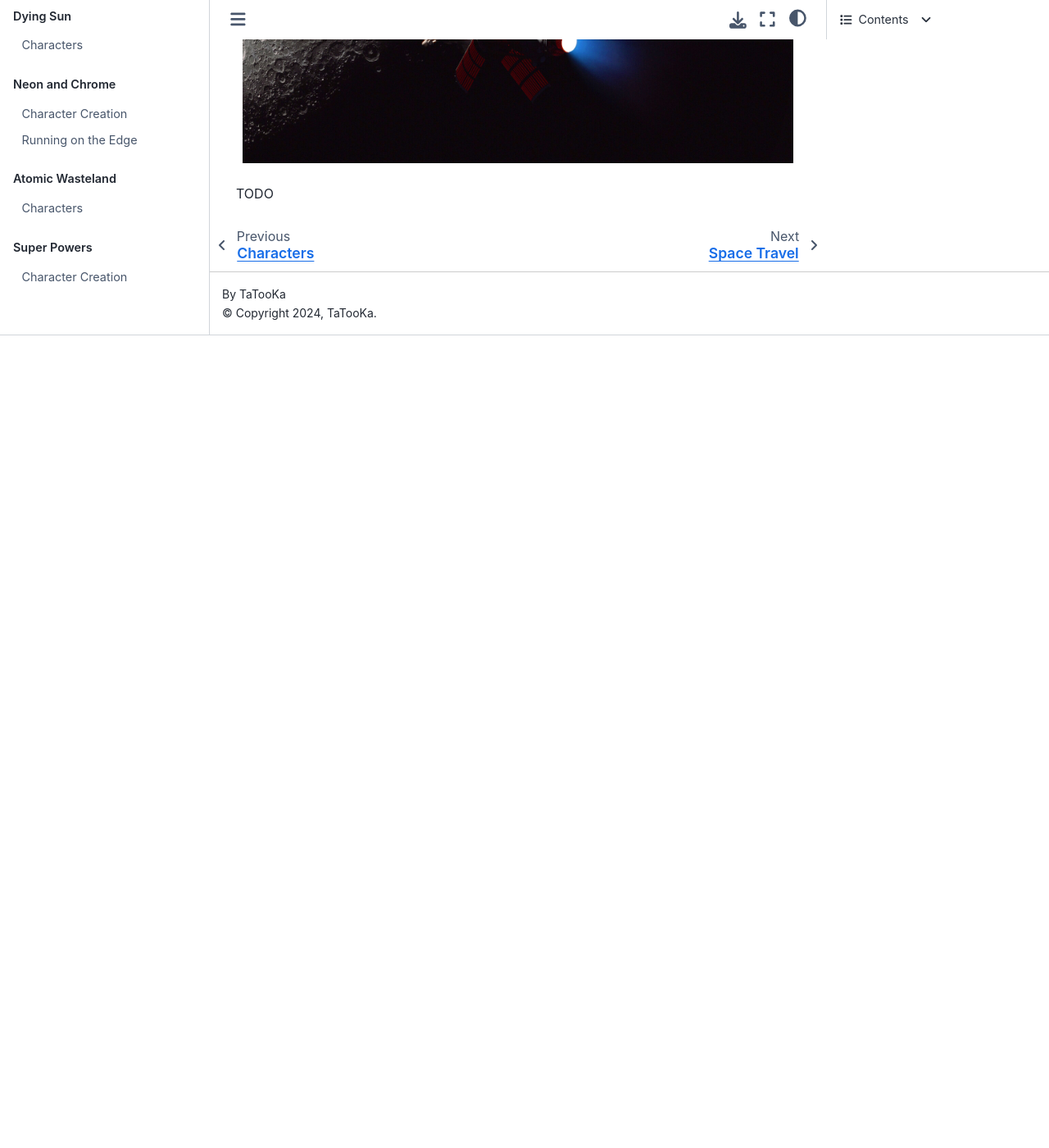
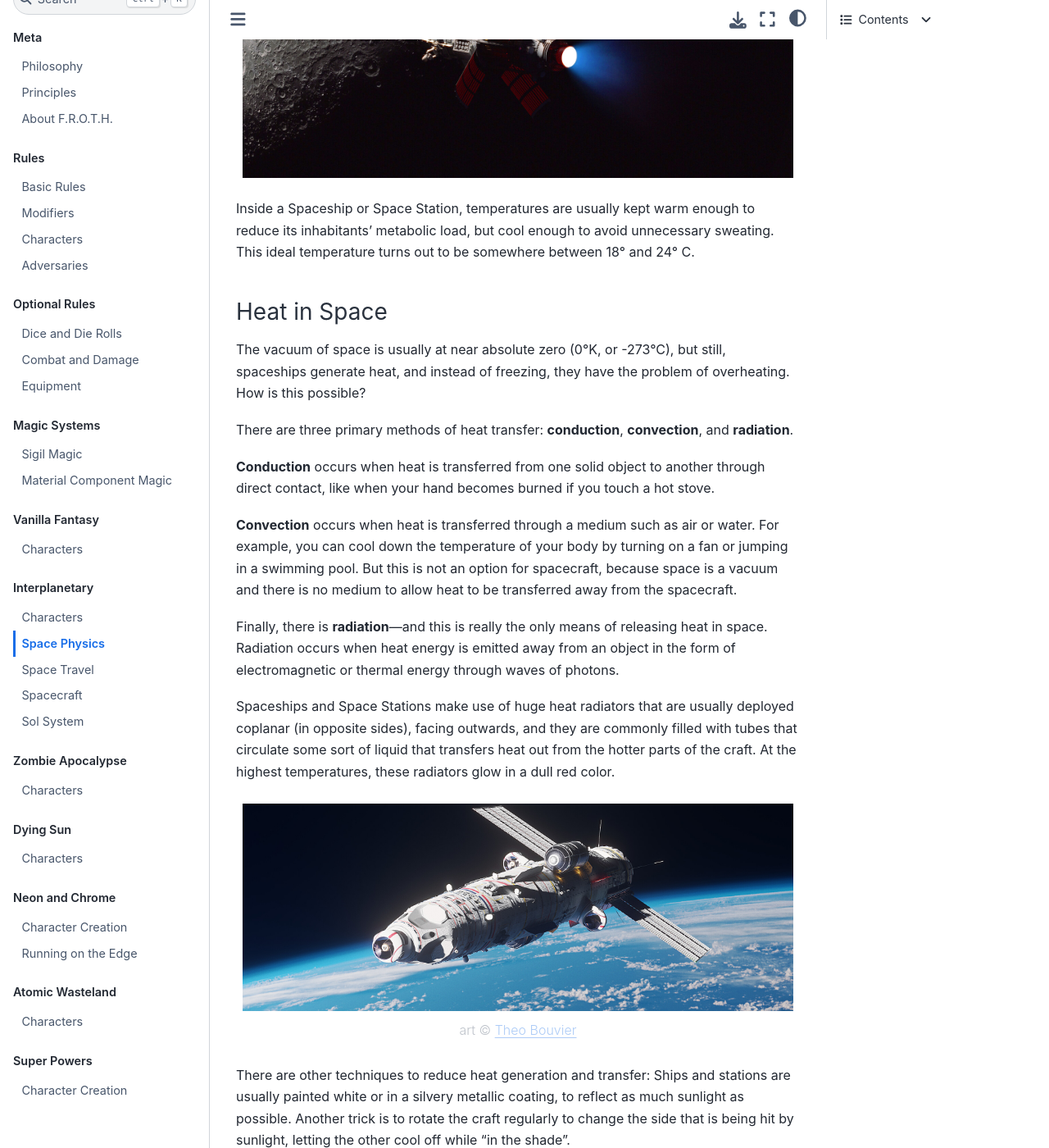
Before and after one commit to TaTooKa/froth, a Sphinx documentation site: the page built from docs/source/pages/worlds/interplanetary/spacephysics.rst, in a window 1280 px wide and 1400 px high, scrolled down 16720 px. Shown: the whole window at 82% size. Built offline with Sphinx 7.4.7 and the Sphinx Book theme 1.1.4, drawn with Linux system fonts in a browser that asks for light colours; cross-references to code outside the pages are shown as plain code; before the commit the page ends 17129 px from its top, so only the background shows below that; some of the changed text lies outside the part shown.

Commit message:
minor additions

```diff
--- a/docs/source/pages/worlds/interplanetary/spacephysics.rst
+++ b/docs/source/pages/worlds/interplanetary/spacephysics.rst
@@ -328,7 +328,9 @@ Spacers are constantly near some sort of nuclear reactor, like those powering sa
 Solar Flares and Solar Storms
 ^^^^^^^^^^^^^^^^^^^^^^^^^^^^^
 
-A **Solar Flare** is a deadly wave of radioactive particles ejected into a specific direction through space from the sun’s surface. They can disrupt communications, interrupt power sources, corrode solar panels, and give you extreme doses of radiation. During a Solar Flare there are few safe places to be, such as a planet with a magnetosphere like Earth, behind lots of shielding in a space station or in a vessel’s anti-rad chamber, or underground with several meters of rock over your head [#]_. Solar Flares can be 500 Mm wide, although the average is a third of that size [#]_.
+A **Solar Flare** is a deadly wave of radioactive particles ejected into a specific direction through space from the sun’s surface. They can disrupt communications, interrupt power sources, corrode solar panels, and give you extreme doses of radiation. During a Solar Flare there are few safe places to be, such as a planet with a magnetosphere like Earth, behind lots of shielding in a space station or in a vessel’s anti-rad chamber, or underground with several meters of rock over your head [#]_.
+
+Solar Flares can be 500 Mm wide, although the average is a third of that size [#]_.
 
 .. [#] If behind partial cover (like not-so-thick shielding), reduce the Sv received by half.
 .. [#] for reference, Jupiter’s diameter is 140 Mm.
@@ -345,4 +347,46 @@ Temperature
 
    art © `Maciej Rebisz <https://www.artstation.com/mac>`_
 
+Inside a Spaceship or Space Station, temperatures are usually kept warm enough to reduce its inhabitants’ metabolic load, but cool enough to avoid unnecessary sweating. This ideal temperature turns out to be somewhere between 18° and 24° C.
+
+Heat in Space
+~~~~~~~~~~~~~
+
+The vacuum of space is usually at near absolute zero (0°K, or -273°C), but still, spaceships generate heat, and instead of freezing, they have the problem of overheating. How is this possible?
+
+There are three primary methods of heat transfer: **conduction**, **convection**, and **radiation**.
+
+**Conduction** occurs when heat is transferred from one solid object to another through direct contact, like when your hand becomes burned if you touch a hot stove.
+
+**Convection** occurs when heat is transferred through a medium such as air or water. For example, you can cool down the temperature of your body by turning on a fan or jumping in a swimming pool. But this is not an option for spacecraft, because space is a vacuum and there is no medium to allow heat to be transferred away from the spacecraft.
+
+Finally, there is **radiation**―and this is really the only means of releasing heat in space. Radiation occurs when heat energy is emitted away from an object in the form of electromagnetic or thermal energy through waves of photons.
+
+Spaceships and Space Stations make use of huge heat radiators that are usually deployed coplanar (in opposite sides), facing outwards, and they are commonly filled with tubes that circulate some sort of liquid that transfers heat out from the hotter parts of the craft. At the highest temperatures, these radiators glow in a dull red color.
+
+.. figure:: /_static/images/rpg-image-23.jpg
+
+   art © `Theo Bouvier <https://www.artstation.com/theo_bouvier>`_
+
+There are other techniques to reduce heat generation and transfer: Ships and stations are usually painted white or in a silvery metallic coating, to reflect as much sunlight as possible. Another trick is to rotate the craft regularly to change the side that is being hit by sunlight, letting the other cool off while “in the shade”.
+
+Waste Heat
+^^^^^^^^^^
+
+Any craft under normal operation will still have to get rid of some amount of waste heat (even the human body at rest generates heat!). Sunlight alone can increase the temperature of a vessel to 120°C in 10 minutes if not properly cooled.
+
+During stress or moments of high consumption of energy (think under high burn with reactors at peak capacity, or when laser cannons are activated), any excess heat that the radiators cannot reject will start to build up on the craft itself, increasing the temperature of the hull and its interiors.
+
+.. csv-table:: Heat Management
+   :header: "Craft/Station Activity", "Craft/Station Temperature"
+
+   "Moderate energy consumption (Normal Operations)", "18°~24° C (baseline comfortable temperature)"
+   "High energy consumption (Reactor/thrusters at high capacity or active laser cannon)", "+10° C (almost instant; reverts in 10 minutes after back to baseline consumption)"
+   "Extreme energy consumption (Reactor/thrusters at peak capacity AND active laser cannon(s))", "+20° C (almost instant; reverts in 10 minutes after back to baseline consumption)"
+   "Half of Heat Radiators damaged/offline", "+5° C per minute"
+   "All Heat Radiators damaged/offline", "+10° C per minute"
+
+Heat Sinks
+^^^^^^^^^^
+
 TODO
```
Also changed, not shown: docs/source/_static/images/rpg-image-23.jpg (added).
